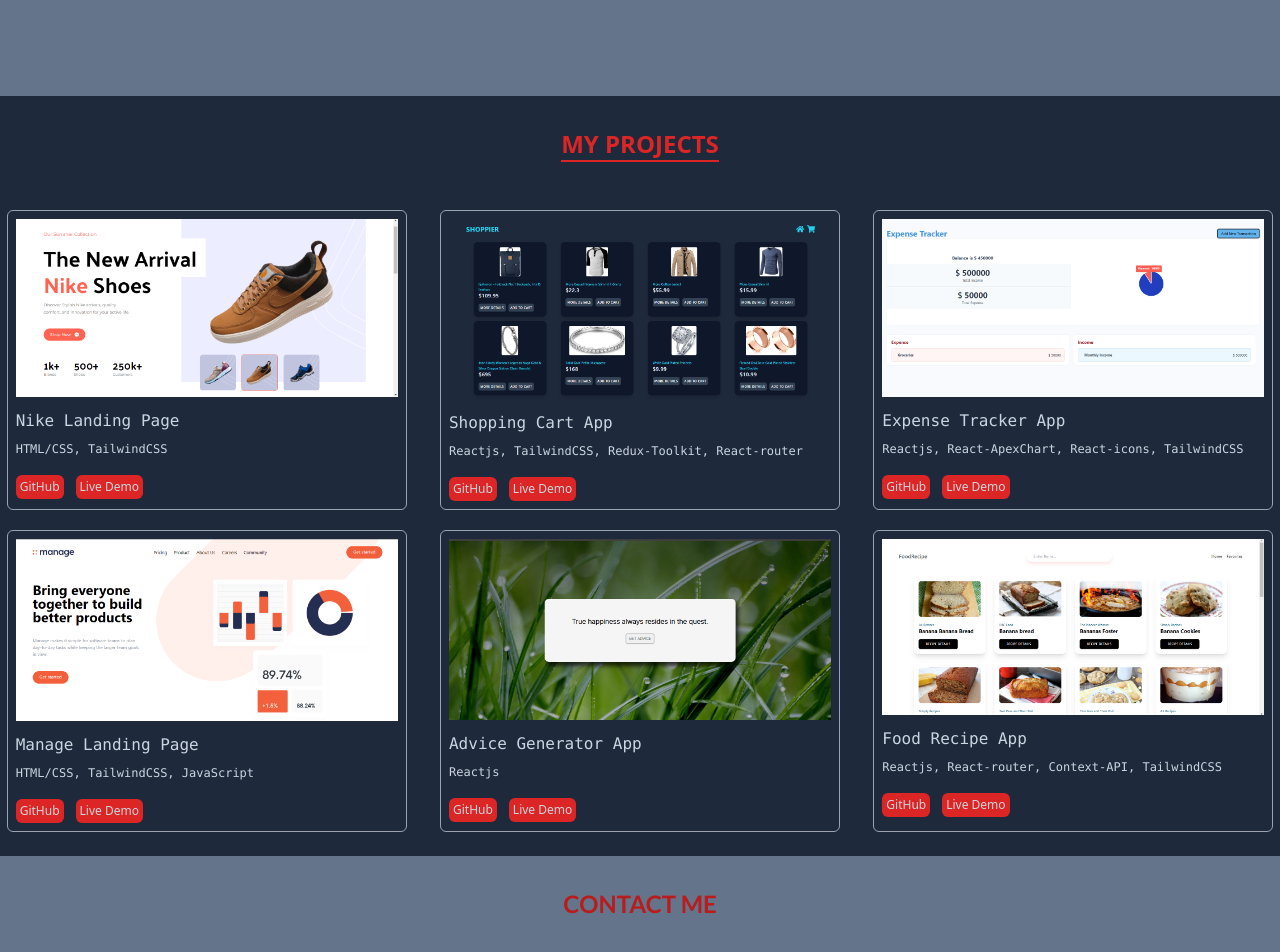
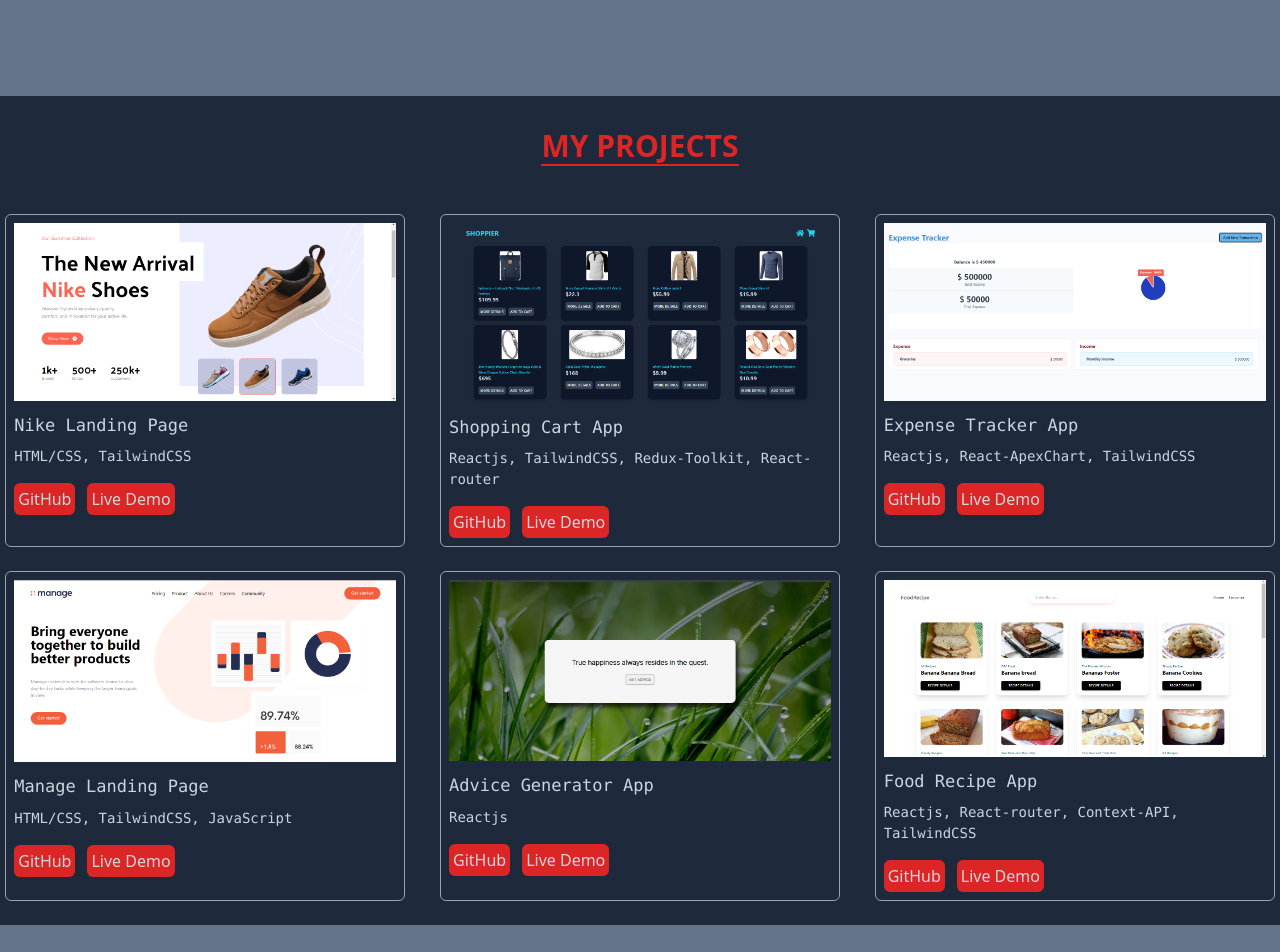
Before and after one commit to Udeme98/My-Portfolio-Website, a React (Vite) app: page / in a window 1280 px wide. Shown: the part 680-1632 px from the top of the page. Built offline with nearby package versions, Linux system fonts and the light colour scheme.

Commit message:
Refactor various components

```diff
--- a/src/components/ProjectCard.tsx
+++ b/src/components/ProjectCard.tsx
@@ -15,18 +15,18 @@ const ProjectCard = ({ img, title, tools, github, live }: ProjectCardProps) => {
     <div className=" w-[400px] border border-gray-400 rounded-md p-2">
       <img src={img} alt={title} className="w-full object-cover" />
       <div className="mt-3 font-mono text-slate-300">
-        <h2 className="mb-2">{title}</h2>
-        <h2 className="text-xs">{tools}</h2>
+        <h2 className="mb-2 text-[17px]">{title}</h2>
+        <h2 className="text-[14px]">{tools}</h2>
       </div>
       <div className="flex gap-3 mt-4">
         <Link to={github}>
-          <button className="bg-red-600 hover:bg-red-500 py-1 px-1 text-gray-300 rounded-md text-xs">
+          <button className="bg-red-600 hover:bg-red-500 py-1 px-1 text-gray-300 rounded-md text-base">
             GitHub
           </button>
         </Link>
 
         <Link to={live}>
-          <button className="bg-red-600 hover:bg-red-500 py-1 px-1 text-gray-300 rounded-md text-xs">
+          <button className="bg-red-600 hover:bg-red-500 py-1 px-1 text-gray-300 rounded-md text-base">
             Live Demo
           </button>
         </Link>
--- a/src/projects.ts
+++ b/src/projects.ts
@@ -19,7 +19,7 @@ export const projects = [
     id: 3,
     img: "./images/expense-tracker.png",
     title: "Expense Tracker App",
-    tools: "Reactjs, React-ApexChart, React-icons, TailwindCSS",
+    tools: "Reactjs, React-ApexChart, TailwindCSS",
     github: "https://github.com/Udeme98/Expense-Tracker-App",
     live: "https://ud-expense-tracker.netlify.app/",
   },
--- a/src/sections/Contact.tsx
+++ b/src/sections/Contact.tsx
@@ -26,13 +26,13 @@ const Contact = () => {
     <>
       <section id="contacts" className="bg-slate-500 font-lato">
         <div className="container mx-auto text-center py-8">
-          <h2 className="text-xl md:text-2xl uppercase text-red-700 font-semibold inline-block">
+          <h2 className="text-2xl md:text-3xl uppercase text-red-700 font-semibold inline-block">
             Contact Me
           </h2>
         </div>
         <div className="container mx-auto text-center py-4 flex justify-center">
           <form
-            className="bg-slate-300 px-4 py-4 rounded-md flex flex-col gap-7 w-full md:w-[50%]"
+            className="bg-slate-300 px-4 py-4 rounded-md flex flex-col gap-7 w-full md:w-[65%] mx-2"
             onSubmit={handleSubmit}
           >
             <input
--- a/src/sections/Projects.tsx
+++ b/src/sections/Projects.tsx
@@ -7,11 +7,11 @@ const Projects = () => {
     <>
       <section className="bg-slate-800" id="projects">
         <div className="container mx-auto text-center py-8">
-          <h2 className="text-xl md:text-2xl uppercase text-red-600 font-semibold mb-4 border-b-2 border-red-600  inline-block">
+          <h2 className="text-2xl md:text-3xl uppercase text-red-600 font-semibold mb-4 border-b-2 border-red-600  inline-block">
             My Projects
           </h2>
         </div>
-        <div className="container mx-auto gap-5 grid grid-cols-1 sm:grid-cols-2  md:grid-cols-3 justify-items-center pb-6">
+        <div className="container mx-auto gap-6 grid grid-cols-1 md:grid-cols-2 lg:grid-cols-3 justify-items-center pb-6">
           {projects.map((project) => {
             return <ProjectCard key={project.id} {...project} />;
           })}
```
